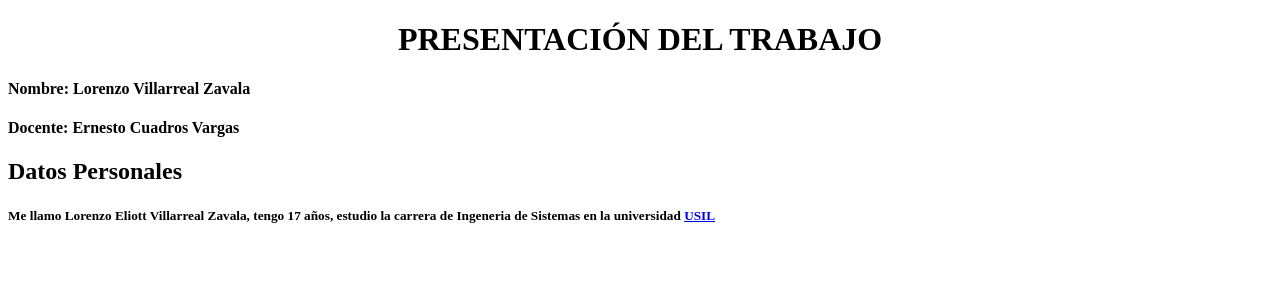
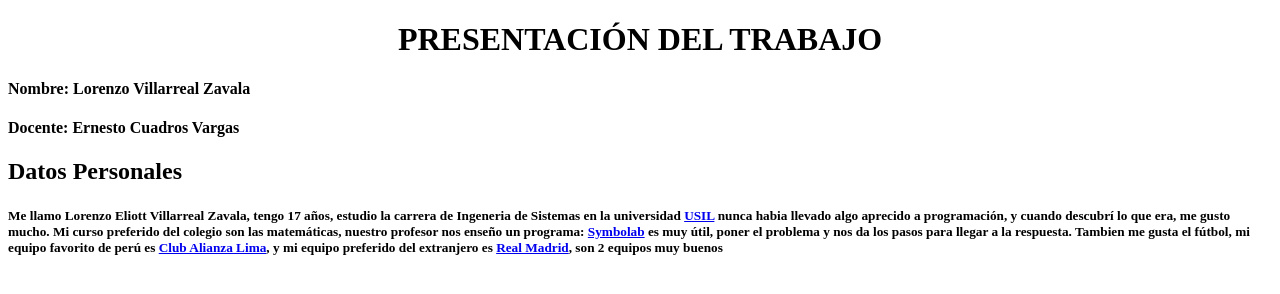
Before and after one commit to lorenzo-cro/lorenzo-cro.github.io, a plain HTML site: page index.html in a window 1280 px wide. Drawn offline with Linux system fonts and the light colour scheme.

Commit message:
Update index.html

```diff
--- a/index.html
+++ b/index.html
@@ -11,6 +11,6 @@
 <h4><b>Nombre: Lorenzo Villarreal Zavala</b></h4>
 <h4><b>Docente: Ernesto Cuadros Vargas</b></h4>
 <h2><b>Datos Personales</b></h2>
-<h5>Me llamo Lorenzo Eliott Villarreal Zavala, tengo 17 años, estudio la carrera de Ingeneria de Sistemas en la universidad <a href="https://usil.edu.pe">USIL</a> </h5>
+<h5>Me llamo Lorenzo Eliott Villarreal Zavala, tengo 17 años, estudio la carrera de Ingeneria de Sistemas en la universidad <a href="https://usil.edu.pe">USIL</a> nunca habia llevado algo aprecido a programación, y cuando descubrí lo que era, me gusto mucho. Mi curso preferido del colegio son las matemáticas, nuestro profesor nos enseño un programa: <a href="https://es.symbolab.com/">Symbolab</a> es muy útil, poner el problema y nos da los pasos para llegar a la respuesta. Tambien me gusta el fútbol, mi equipo favorito de perú es <a href="https://clubalianzalima.com.pe/#/">Club Alianza Lima</a>, y mi equipo preferido del extranjero es <a href="https://www.realmadrid.com/">Real Madrid</a>, son 2 equipos muy buenos</h5>
 </body>
 </html>
```
